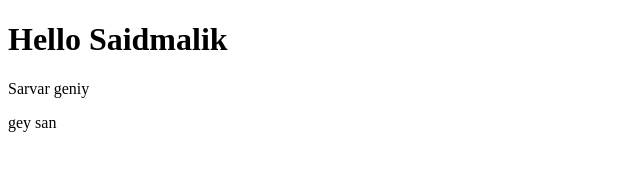
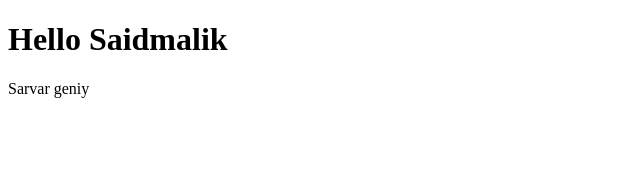
Before and after one commit to Codingboy112/bayderman, a plain HTML site: page index.html in a window 1280 px wide. Shown: the full height of the page, 0-640 px from the left. Drawn offline with Linux system fonts and the light colour scheme.

Commit message:
afdfsdfsd

```diff
--- a/index.html
+++ b/index.html
@@ -8,7 +8,6 @@
 <body>
     <h1>Hello Saidmalik</h1>
     <p>Sarvar geniy</p>
-    gey san
 
 </body>
 </html>
```
